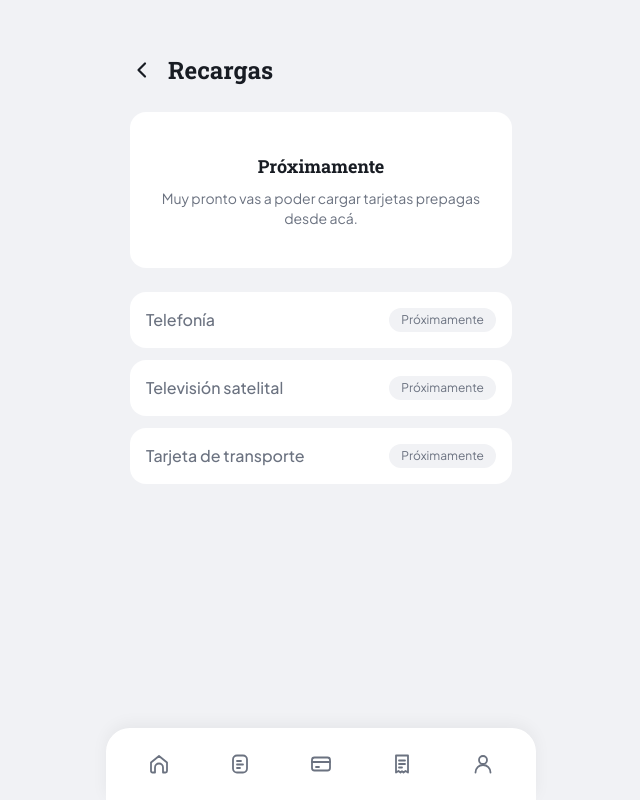
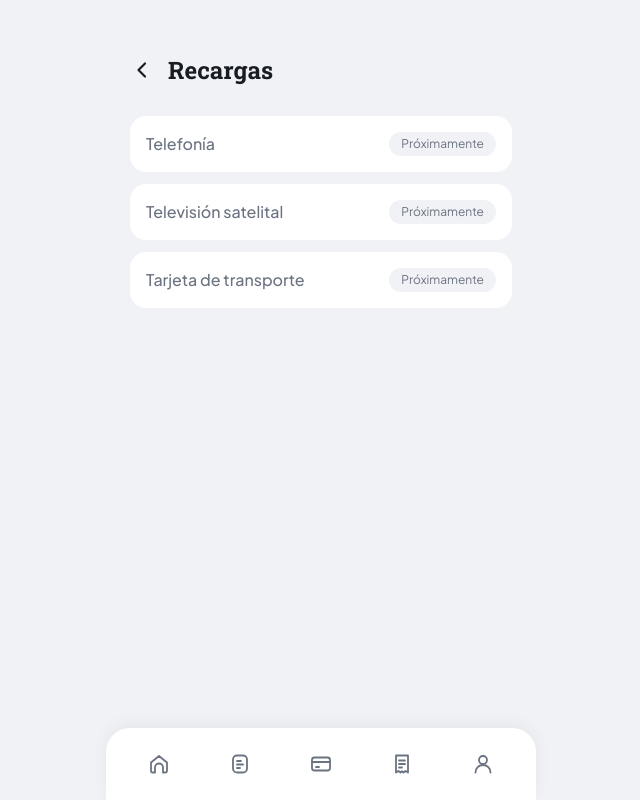
Before and after one commit to MauriMartinezz/grana-bank, a Next.js app: page /top-ups in a window 1280 px wide. Shown: the whole page, without its empty margins (319-959 px from the left). Built offline with nearby package versions, Linux system fonts and the light colour scheme.

Commit message:
feat(accounts): remove the coming-soon notice from Recargas
The options keep their own Próximamente badge until each one exists.

```diff
--- a/app/(app)/top-ups/page.tsx
+++ b/app/(app)/top-ups/page.tsx
@@ -7,7 +7,6 @@ export default function TopUpsPage() {
   return (
     <ComingSoon
       title="Recargas"
-      description="Muy pronto vas a poder cargar tarjetas prepagas desde acá."
       options={["Telefonía", "Televisión satelital", "Tarjeta de transporte"]}
     />
   );
--- a/components/layout/coming-soon.tsx
+++ b/components/layout/coming-soon.tsx
@@ -8,7 +8,8 @@ export function ComingSoon({
   options = [],
 }: {
   title: string;
-  description: string;
+  /** Without it, the screen shows only the options and no notice. */
+  description?: string;
   options?: string[];
 }) {
   return (
@@ -18,9 +19,11 @@ export function ComingSoon({
         <h1 className="font-serif text-2xl font-bold">{title}</h1>
       </header>
 
-      <div className="mt-5">
-        <StateMessage title="Próximamente" description={description} />
-      </div>
+      {description && (
+        <div className="mt-5">
+          <StateMessage title="Próximamente" description={description} />
+        </div>
+      )}
 
       {options.length > 0 && (
         <ul aria-label="Opciones disponibles pronto" className="mt-6 space-y-3">
```
